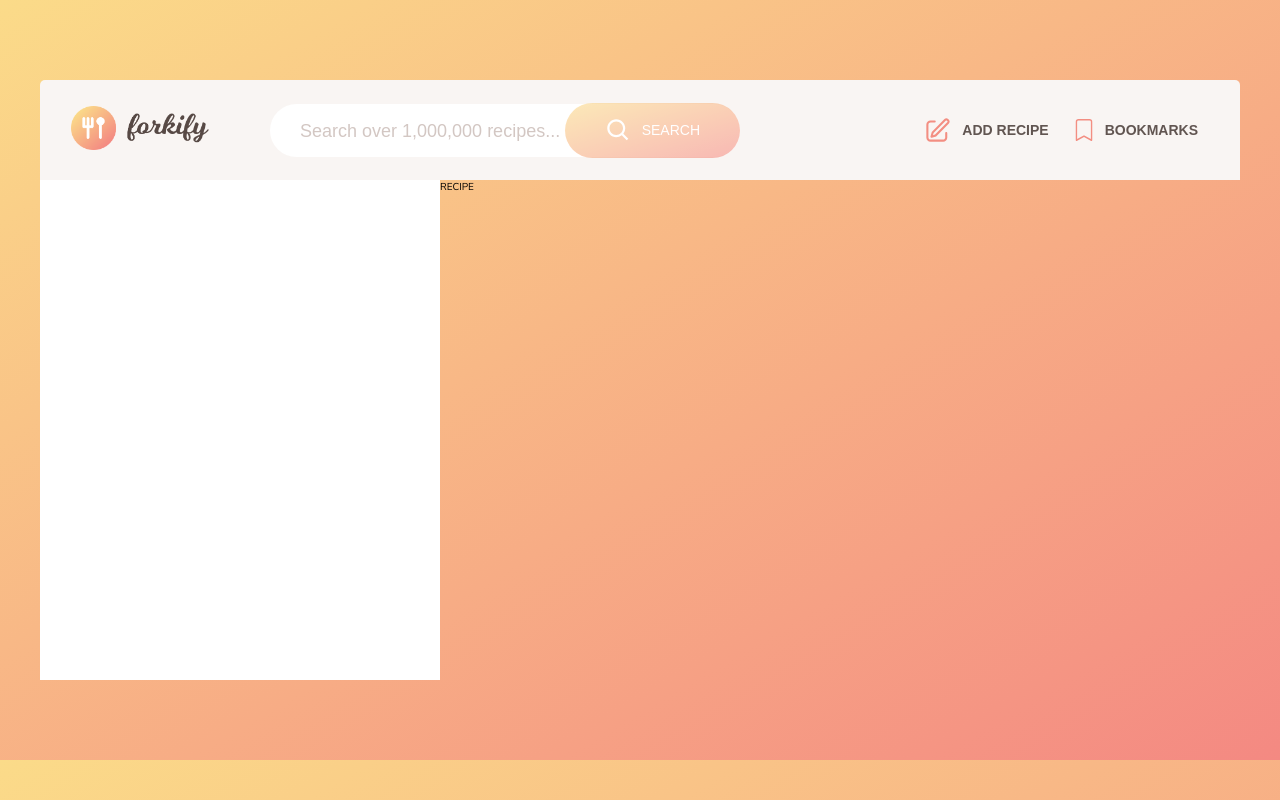
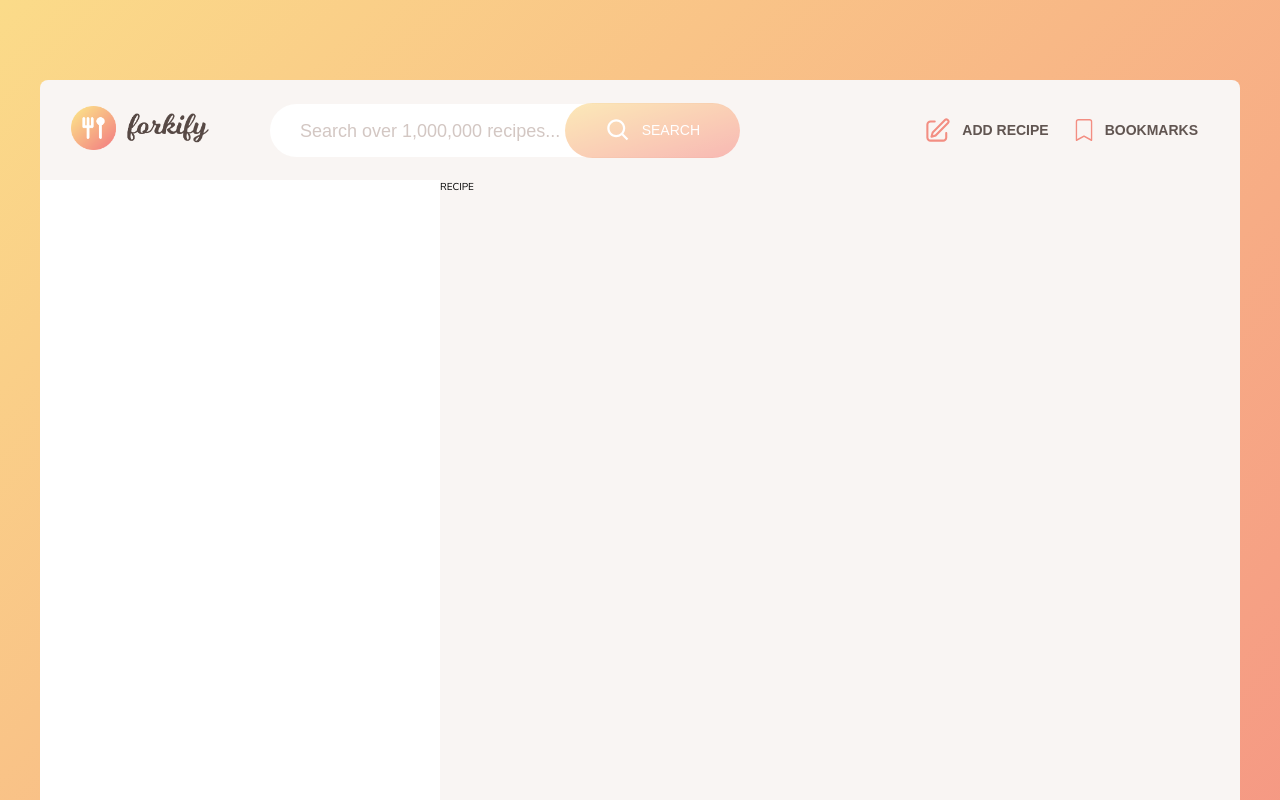
Before and after one commit to andrea-mono/forkify, a Vue app: page / in a window 1280 px wide. Shown: the top 800 px of the page. Built offline with nearby package versions, Linux system fonts and the light colour scheme.

Commit message:
fix: adjusted pagination controllers position when recipes are less than 10

```diff
--- a/src/App.vue
+++ b/src/App.vue
@@ -41,7 +41,13 @@ html {
       margin: auto;
 
       main {
+        min-height: 1070px;
         display: flex;
+      }
+
+      @media screen and (min-width: 1023px) {
+        border-radius: .8rem;
+        overflow: hidden;
       }
     }
 
--- a/src/components/layout/Recipe.vue
+++ b/src/components/layout/Recipe.vue
@@ -12,11 +12,11 @@ export default {
 
 <style lang="scss" scoped>
 .recipe {
+  background: #f9f5f3;
   display: none;
 
   @media screen and (min-width: 1023px) {
     flex: 1;
-    height: 500px;
     display: block;
   }
 }
--- a/src/components/layout/header/Nav.vue
+++ b/src/components/layout/header/Nav.vue
@@ -24,10 +24,5 @@ export default {
   background: #f9f5f3;
   display: flex;
   justify-content: space-between;
-
-  @media screen and (min-width: 1023px) {
-    border-top-left-radius: .5rem;
-    border-top-right-radius: .5rem;
-  }
 }
 </style>
--- a/src/components/layout/search-list/Pagination.vue
+++ b/src/components/layout/search-list/Pagination.vue
@@ -16,7 +16,7 @@ export default {
 <style scoped>
 .pagination {
   display: flex;
-  justify-content: end;
-  padding: 1rem 3rem;
+  margin-top: auto;
+  padding: 2rem 3rem 0 3rem;
 }
 </style>
--- a/src/components/layout/search-list/SearchList.vue
+++ b/src/components/layout/search-list/SearchList.vue
@@ -1,7 +1,7 @@
 <template>
   <div class="search_list">
     <SearchItemSkeleton v-if="isLoading" :repeat="5" />
-    <div v-else-if="recipes">
+    <div class="recipes" v-else-if="recipes">
       <SearchItem v-for="recipe in recipes" :key="recipe.recipe_id" :item="recipe" />
       <Pagination />
     </div>
@@ -53,6 +53,12 @@ export default {
   flex: 1;
   padding: 2.5rem 0;
 
+  .recipes {
+    height: 100%;
+    display: flex;
+    flex-direction: column;
+  }
+
   @media screen and (min-width: 1023px) {
     min-height: auto;
     flex: 0 0 400px;
```
